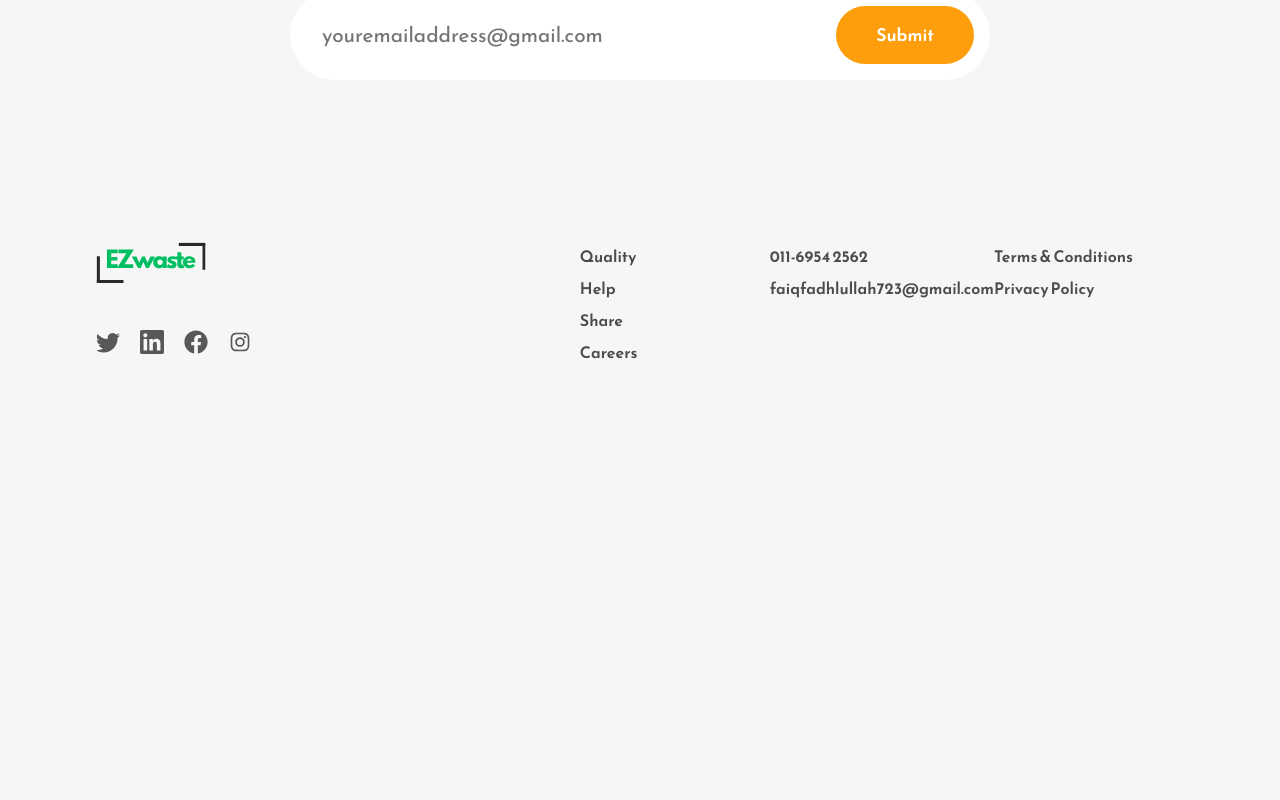
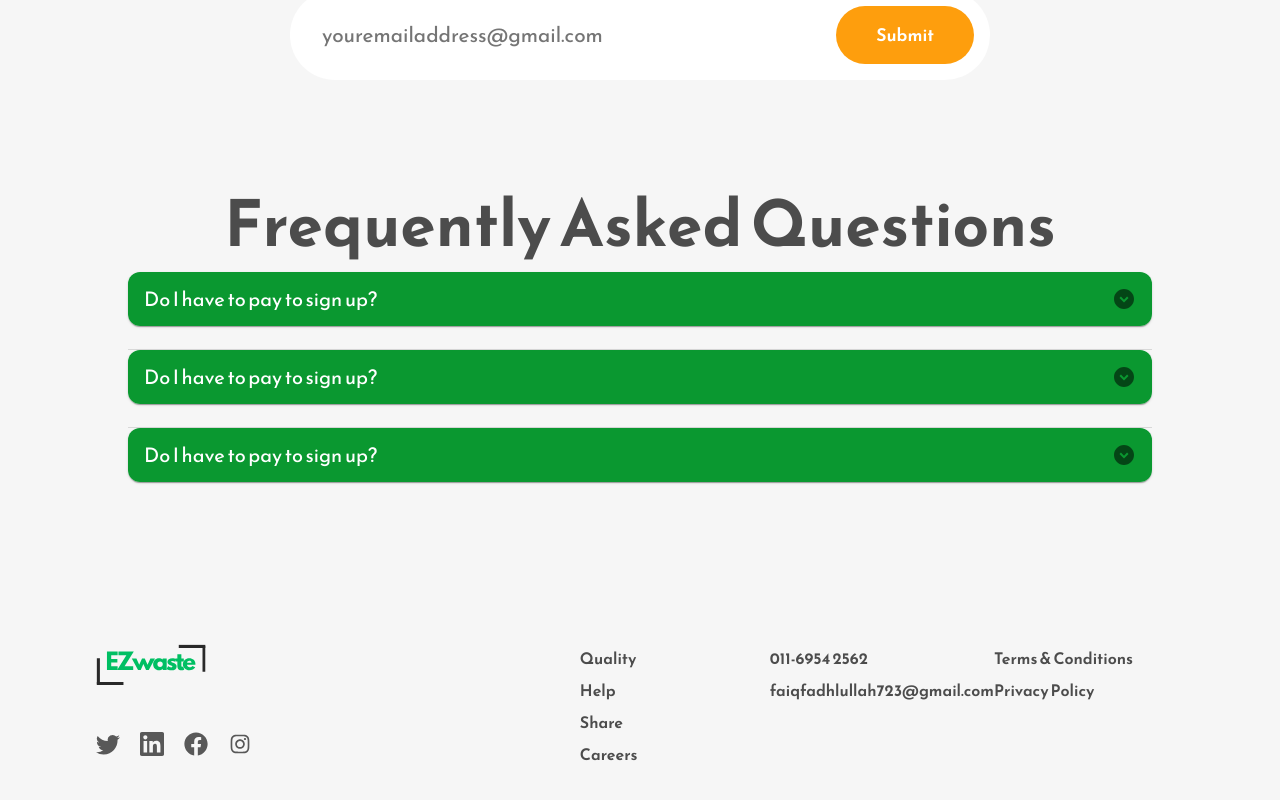
Before and after one commit to faiqfdhh/ezwaste-page, a React (Create React App) app: page / in a window 1280 px wide. Shown: the part 5008-5808 px from the top of the page. Before the commit the page ends 5472 px from the top, so only its background shows below. Built offline with nearby package versions, Linux system fonts and the light colour scheme; the HTML template or start-up script is replaced by a standard one.

Commit message:
Added FAQ section

```diff
--- a/src/App.js
+++ b/src/App.js
@@ -5,6 +5,7 @@ import Steps from './Components/Steps';
 import Reviews from './Components/Reviews';
 import Contact from './Components/Contact';
 import Footer  from './Components/Footer';
+import Faq from './Components/FAQ';
 
 function App() {
   return (
@@ -14,7 +15,9 @@ function App() {
     <Steps />
     <Reviews />
     <Contact></Contact>
+    <Faq></Faq>
     <Footer></Footer>
+
     </div>
 
   );
--- /dev/null
+++ b/src/Components/FAQ.js
@@ -0,0 +1,79 @@
+import { ExpandCircleDown, ExpandCircleDownSharp } from "@mui/icons-material";
+import { Accordion,AccordionSummary, AccordionDetails,Typography} from "@mui/material";
+
+
+ const Faq = () => {
+    return(
+        <div className="contact-page-wrapper"  >
+
+        <h1 className='primary-heading' style={{textAlign:'center'}}>
+             Frequently Asked Questions
+        </h1>
+
+            <Accordion
+            square={false}
+            style={{width:'80vw', borderRadius:'12px'
+                    }}>
+                <AccordionSummary id="panel1-header"
+                                  aria-aria-controls="panel1-content"
+                                  expandIcon={<ExpandCircleDownSharp/>}
+                style={{backgroundColor:'#0a9830',
+                        color:'white',
+                        borderRadius:'12px' }}>
+                    <p style={{fontSize:'20px'}}>Do I have to pay to sign up?</p>
+                </AccordionSummary>
+
+                <AccordionDetails
+                style={{backgroundColor:'#80ed99',
+                        color:'white' ,
+                        borderRadius:'12px' }}>
+                    <p style={{fontSize:'20px'}}>No, signing up is free of charge! </p>
+                </AccordionDetails>
+            </Accordion>
+<br></br>
+<Accordion
+            square={true}
+            style={{width:'80vw',
+            borderRadius:'12px'
+                    }}>
+                <AccordionSummary id="panel1-header"
+                                  aria-aria-controls="panel1-content"
+                                  expandIcon={<ExpandCircleDownSharp/>}
+                style={{backgroundColor:'#0a9830',
+                        color:'white',
+                        borderRadius:'12px' }}>
+                    <p style={{fontSize:'20px'}}>Do I have to pay to sign up?</p>
+                </AccordionSummary>
+                <AccordionDetails
+                style={{backgroundColor:'#80ed99',
+                        color:'white' ,
+                        borderRadius:'12px' }}>
+                    <p style={{fontSize:'20px'}}>No, signing up is free of charge! </p>
+                </AccordionDetails>
+            </Accordion>
+
+<br></br>
+<Accordion
+            square={false}
+            style={{width:'80vw',
+            borderRadius:'12px',
+            backgroundColor:'#f6f6f6' }}>
+                <AccordionSummary id="panel1-header"
+                                  aria-aria-controls="panel1-content"
+                                  expandIcon={<ExpandCircleDownSharp/>}
+                style={{backgroundColor:'#0a9830',
+                        color:'white',
+                        borderRadius:'12px'}}>
+                    <p style={{fontSize:'20px'}}>Do I have to pay to sign up?</p>
+                </AccordionSummary>
+                <AccordionDetails
+                style={{backgroundColor:'#80ed99',
+                        color:'white'  ,
+                        borderRadius:'12px'}}>
+                    <p style={{fontSize:'20px'}}>No, signing up is free of charge! </p>
+                </AccordionDetails>
+            </Accordion>
+        </div>
+    )
+}
+export default Faq;
```
